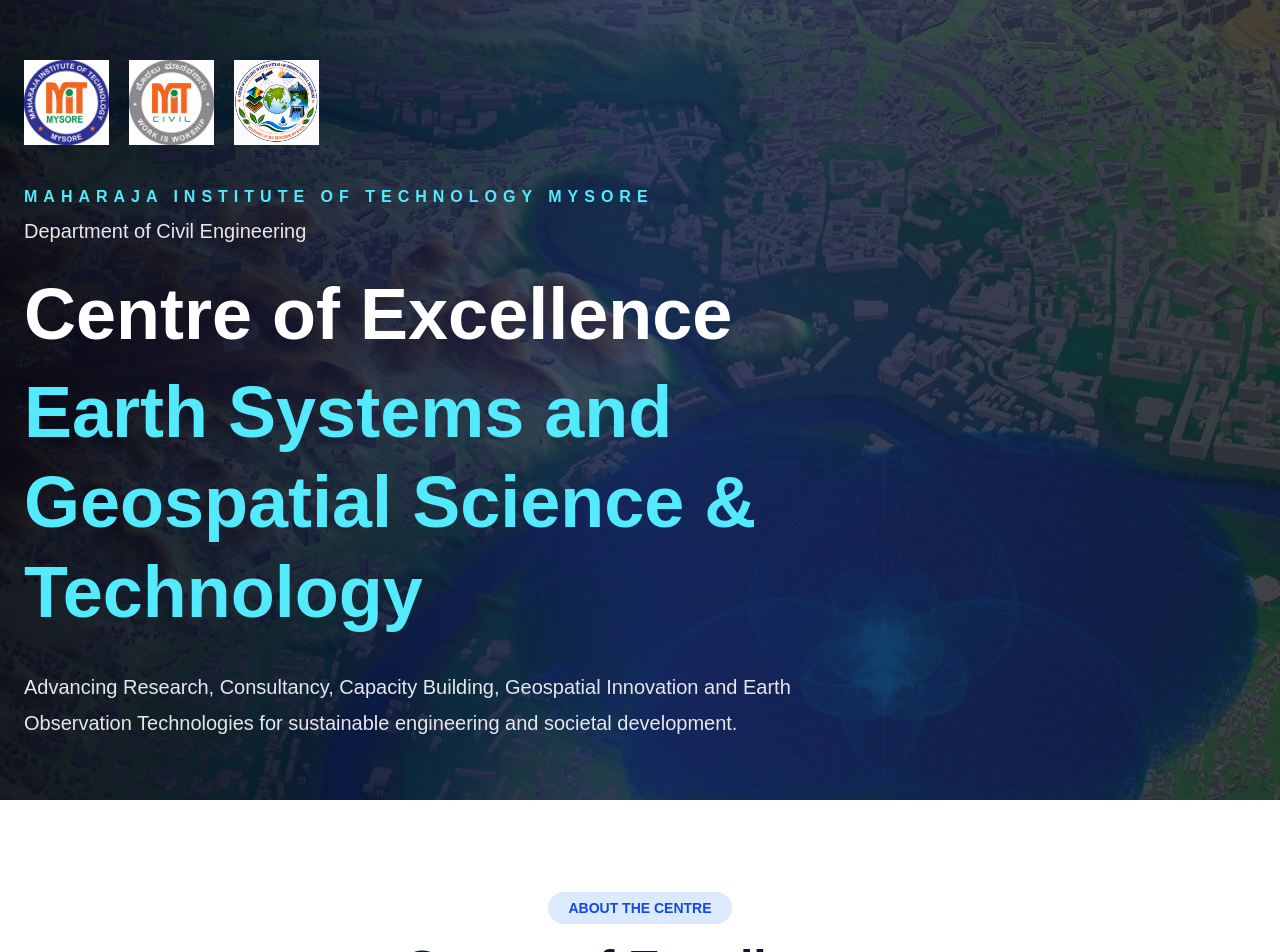
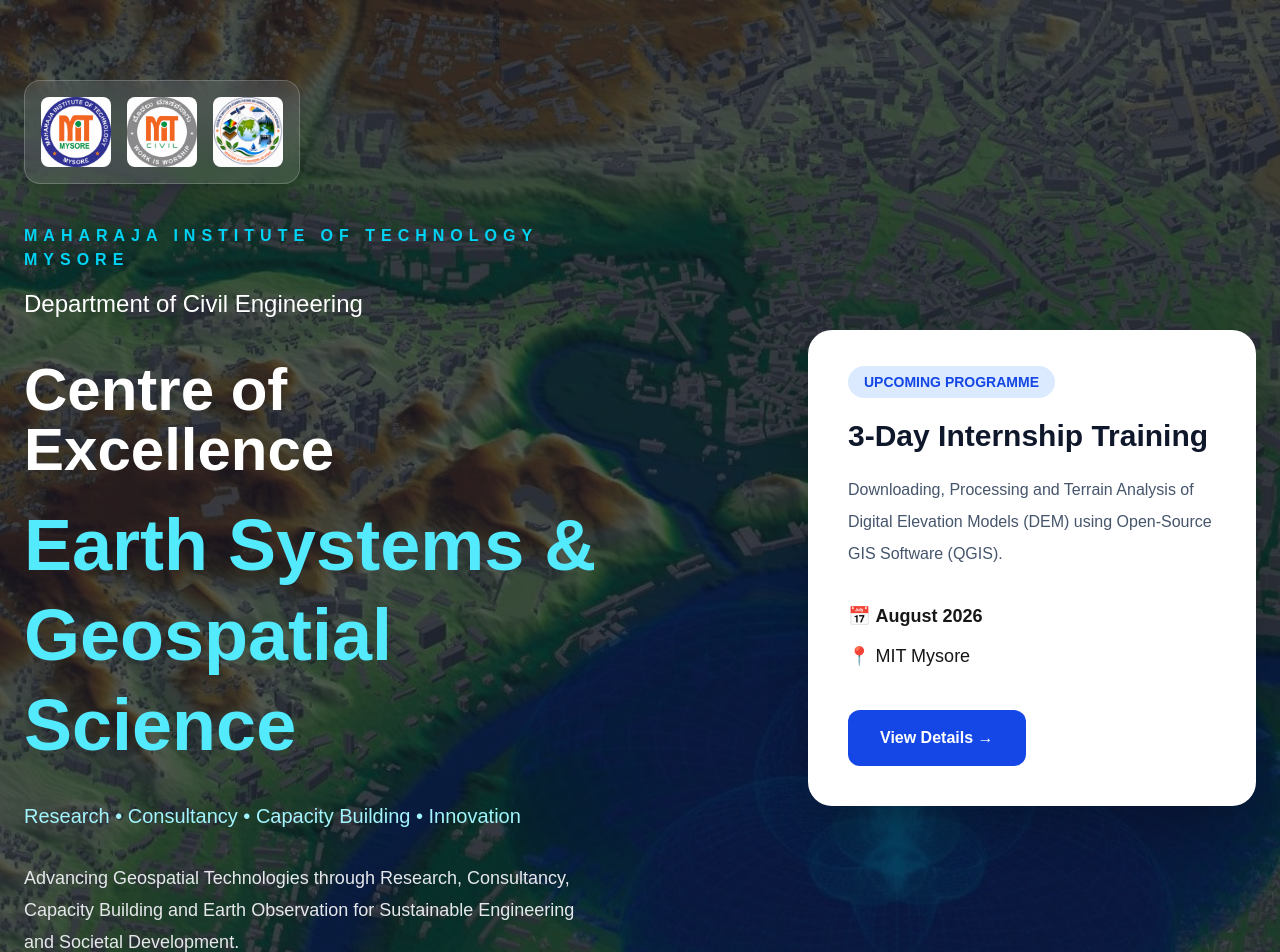
Before and after one commit to coe-esgst-mitm/coe-website, a Next.js app: page / in a window 1280 px wide. Shown: the top 952 px of the page. Built offline with nearby package versions, Linux system fonts and the light colour scheme.

Commit message:
Describe changes

```diff
--- a/components/Hero.tsx
+++ b/components/Hero.tsx
@@ -1,76 +1,151 @@
-"use client";
-
 import Image from "next/image";
-import { motion } from "framer-motion";
+import Link from "next/link";
 
 export default function Hero() {
   return (
-    <section className="relative min-h-screen flex items-center overflow-hidden">
+    <section
+      className="relative min-h-screen flex items-center"
+      style={{
+        backgroundImage: "url('/images/hero-bg.jpg')",
+        backgroundSize: "cover",
+        backgroundPosition: "center",
+      }}
+    >
+      {/* Dark Overlay */}
+      <div className="absolute inset-0 bg-[#081229]/70"></div>
 
-      {/* Background */}
-      <Image
-        src="/images/hero-bg.jpg"
-        alt="Hero Background"
-        fill
-        priority
-        className="object-cover"
-      />
+      <div className="relative z-10 max-w-7xl mx-auto px-6 py-20 w-full">
 
-      {/* Overlay */}
-      <div className="absolute inset-0 bg-gradient-to-r from-slate-950/90 via-blue-950/80 to-slate-900/70" />
+        <div className="grid lg:grid-cols-2 gap-16 items-center">
 
-      <div className="relative z-10 max-w-7xl mx-auto px-6 w-full">
+          {/* LEFT CONTENT */}
 
-        {/* Logos */}
-        <motion.div
-          initial={{ opacity: 0, y: -20 }}
-          animate={{ opacity: 1, y: 0 }}
-          transition={{ duration: 0.8 }}
-          className="flex gap-5 mb-10"
-        >
-          <Image src="/logos/mit-logo.png" alt="MIT" width={85} height={85} />
-          <Image src="/logos/civil-logo.png" alt="Civil" width={85} height={85} />
-          <Image src="/logos/coe-logo.png" alt="COE" width={85} height={85} />
-        </motion.div>
+          <div>
 
-        {/* Text */}
-        <motion.div
-          initial={{ opacity: 0, y: 35 }}
-          animate={{ opacity: 1, y: 0 }}
-          transition={{ delay: 0.2 }}
-          className="max-w-4xl"
-        >
+            {/* Logos */}
 
-          <p className="uppercase tracking-[6px] text-cyan-300 font-semibold">
-            MAHARAJA INSTITUTE OF TECHNOLOGY MYSORE
-          </p>
+            <div className="flex gap-4 bg-white/10 backdrop-blur-md rounded-2xl p-4 w-fit shadow-xl border border-white/20 mb-10">
 
-          <p className="mt-2 text-xl text-gray-200">
-            Department of Civil Engineering
-          </p>
+              <Image
+                src="/logos/mit-logo.png"
+                alt="MIT"
+                width={70}
+                height={70}
+                className="rounded-lg bg-white"
+              />
 
-          <h1 className="mt-6 text-6xl lg:text-7xl font-black text-white leading-tight">
+              <Image
+                src="/logos/civil-logo.png"
+                alt="Civil"
+                width={70}
+                height={70}
+                className="rounded-lg bg-white"
+              />
 
-            Centre of Excellence
+              <Image
+                src="/logos/coe-logo.png"
+                alt="COE"
+                width={70}
+                height={70}
+                className="rounded-lg bg-white"
+              />
 
-            <span className="block text-cyan-300 mt-2">
-              Earth Systems and Geospatial Science & Technology
-            </span>
+            </div>
 
-          </h1>
+            <p className="uppercase tracking-[6px] text-cyan-400 font-semibold">
+              Maharaja Institute of Technology Mysore
+            </p>
 
-          <p className="mt-8 text-xl text-gray-200 leading-9 max-w-3xl">
+            <p className="text-2xl text-white mt-4">
+              Department of Civil Engineering
+            </p>
 
-            Advancing Research, Consultancy, Capacity Building,
-            Geospatial Innovation and Earth Observation Technologies
-            for sustainable engineering and societal development.
+            <h2 className="text-5xl lg:text-6xl font-extrabold text-white mt-10">
+              Centre of Excellence
+            </h2>
 
-          </p>
+            <h1 className="text-6xl lg:text-7xl font-extrabold text-cyan-300 leading-tight mt-5">
+              Earth Systems &
+              <br />
+              Geospatial Science
+            </h1>
 
-        </motion.div>
+            <p className="mt-8 text-xl text-cyan-200 font-medium">
+              Research • Consultancy • Capacity Building • Innovation
+            </p>
+
+            <p className="mt-8 text-lg text-gray-200 leading-8 max-w-2xl">
+              Advancing Geospatial Technologies through Research,
+              Consultancy, Capacity Building and Earth Observation
+              for Sustainable Engineering and Societal Development.
+            </p>
+
+            <div className="flex flex-wrap gap-5 mt-10">
+
+              <Link
+                href="#about"
+                className="bg-cyan-500 hover:bg-cyan-600 transition px-8 py-4 rounded-xl font-semibold text-white shadow-lg"
+              >
+                Explore Website
+              </Link>
+
+              <Link
+                href="/internship"
+                className="border border-white hover:bg-white hover:text-black transition px-8 py-4 rounded-xl font-semibold text-white"
+              >
+                3-Day Internship
+              </Link>
+
+            </div>
+
+          </div>
+
+          {/* RIGHT SIDE */}
+
+          <div className="flex justify-center lg:justify-end">
+
+            <div className="bg-white rounded-3xl shadow-2xl p-10 max-w-md w-full">
+
+              <span className="bg-blue-100 text-blue-700 px-4 py-2 rounded-full text-sm font-semibold">
+                UPCOMING PROGRAMME
+              </span>
+
+              <h3 className="text-3xl font-bold text-slate-900 mt-6">
+                3-Day Internship Training
+              </h3>
+
+              <p className="mt-5 text-slate-600 leading-8">
+                Downloading, Processing and Terrain Analysis of
+                Digital Elevation Models (DEM) using Open-Source
+                GIS Software (QGIS).
+              </p>
+
+              <div className="mt-8 space-y-3">
+
+                <p className="text-lg">
+                  📅 <strong>August 2026</strong>
+                </p>
+
+                <p className="text-lg">
+                  📍 MIT Mysore
+                </p>
+
+              </div>
+
+              <Link
+                href="/internship"
+                className="mt-10 inline-block bg-blue-700 hover:bg-blue-800 transition text-white px-8 py-4 rounded-xl font-semibold"
+              >
+                View Details →
+              </Link>
+
+            </div>
+
+          </div>
+
+        </div>
 
       </div>
-
     </section>
   );
 }
```
